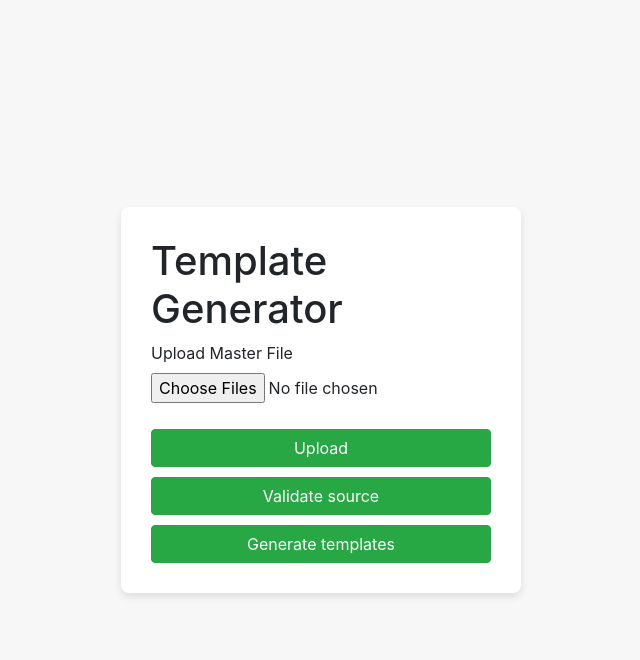
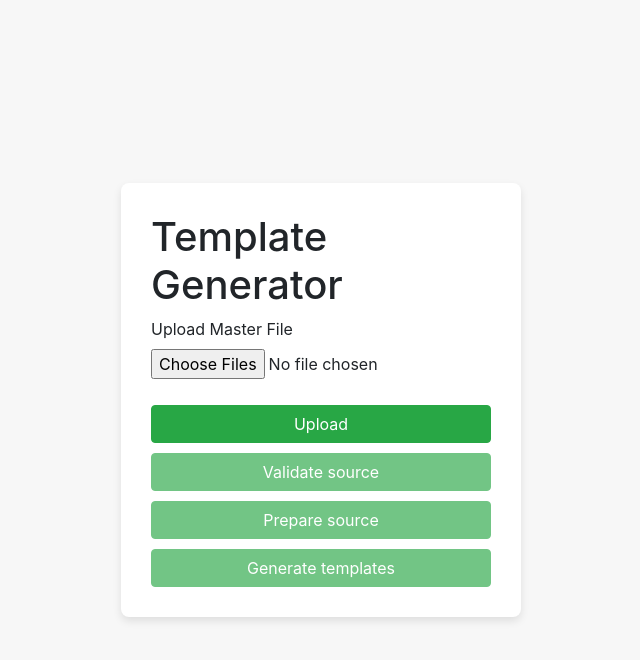
Before and after one commit to Gnanasarathy-alagesan/template-generation, a Flask app: page / in a window 1280 px wide. Shown: the top 660 px of the page, without its empty margins (319-959 px from the left). Run offline with Flask 3, Linux system fonts and the light colour scheme; some libraries are stand-ins or nearby versions.

Commit message:
|Added features|

```diff
--- a/app/app.py
+++ b/app/app.py
@@ -3,6 +3,7 @@ import os, sys
 from werkzeug.utils import secure_filename
 sys.path.append(os.path.dirname(os.path.dirname(os.path.abspath(__file__))))
 from utils.main import intial_prep, prepare_form_u
+from constants.generic import *
 
 app = Flask(__name__)
 
@@ -15,25 +16,30 @@ base_location = os.getcwd()
 SRC_FOLDER = f'{base_location}/source'
 app.config['UPLOAD_FOLDER'] = SRC_FOLDER
 
+# Global variable to store the DataFrame
+master_df= None
+
 @app.route('/upload', methods=['POST'])
 def upload_file():
     try:
         # Handle file upload
-        if 'srcFile' not in request.files:
+        if 'srcFiles' not in request.files:
             print("No file part")
             return 'No file part', 400
 
-        file = request.files['srcFile']
-        if file.filename == '':
+        files = request.files.getlist('srcFiles')
+        print(files)
+        if len(files) == 0:
             print("No selected file")
             return 'No selected file', 400
 
-        if file:
-            filename = secure_filename(file.filename)
-            print(filename)
-            file.save(os.path.join(app.config['UPLOAD_FOLDER'], filename))
+        for file in files:
+            if file:
+                filename = secure_filename(file.filename)
+                file.save(os.path.join(app.config['UPLOAD_FOLDER'], filename))
 
-            return 'File Uploaded successfully', 200
+
+        return 'File(s) Uploaded successfully', 200
 
     except Exception as e:
         print(e)
@@ -42,7 +48,7 @@ def upload_file():
 @app.route('/generate', methods=['GET'])
 def generate_file():
     try:
-        master_df = intial_prep()
+        global master_df
         prepare_form_u(master_df)
         return 'File Uploaded successfully', 200
 
@@ -53,7 +59,6 @@ def generate_file():
 @app.route('/validate', methods=['GET'])
 def validate_src():
     try:
-        src_file_list = ["master.xlsx"]
         directory = app.config['UPLOAD_FOLDER']
 
         existing_files = os.listdir(directory)
@@ -63,7 +68,7 @@ def validate_src():
         print(directory)
 
         # Check if each file in file_list exists in the directory
-        file_status = {file_name: file_name in existing_files for file_name in src_file_list}
+        file_status = {file_name: file_name in existing_files for file_name in SRC_FILE_LIST}
 
         print("file status:")
         print(file_status)
@@ -79,5 +84,16 @@ def validate_src():
         print(e)
         return str(e), 500
 
+@app.route('/prepare', methods=['GET'])
+def prepare_source():
+    try:
+        global master_df
+        master_df = intial_prep()
+        return 'Source prepared successfully', 200
+
+    except Exception as e:
+        print(e)
+        return str(e), 500
+
 if __name__ == '__main__':
     app.run(debug=False)
--- a/app/constants/generic.py
+++ b/app/constants/generic.py
@@ -3,3 +3,4 @@ STAGE = "stage"
 OUTPUT = "output"
 SOURCE = "source"
 TEMPLATE = "template"
+SRC_FILE_LIST = ["master.xlsx"]
--- a/app/static/home.js
+++ b/app/static/home.js
@@ -1,51 +1,49 @@
+window.onload = function() {
+    // Enable the upload button once the page loads
+    document.getElementById("uploadBtn").disabled = false;
+}
+
 function srcFileUpload() {
 
-    console.log("uploading src file")
+    console.log("uploading src file");
       var formData = new FormData();
       var fileInput = document.getElementById('fileUpload');
 
       // Check if a file is present
-      if (fileInput.files.length > 0) {
-          var file = fileInput.files[0];
-          formData.append('srcFile', file);
+      if (fileInput && fileInput.files && fileInput.files.length > 0) {
+
+          // Loop through the selected files and append them to FormData
+          for (var i = 0; i < fileInput.files.length; i++) {
+            var file = fileInput.files[i];
+            console.log("file:", file); // Log each file object for debugging
+            formData.append('srcFiles', file);
+        }
 
           // Perform AJAX request to upload file
           var xhr = new XMLHttpRequest();
           xhr.open('POST', '/upload', true);
-          console.log("uploading file ")
+          console.log("uploading file ");
 
           xhr.onload = function() {
               if (xhr.status === 200) {
-                console.log("success")
-                displaySuccessDialog("file-upload-msg", "File uploaded successfully")
-                  // File uploaded successfully
+                console.log("success");
+                displaySuccessDialog("file-upload-msg", "File(s) uploaded successfully");
+                enableNextButton('validateSrcBtn');
+                  // Files uploaded successfully
               } else {
                   // Error handling
-                  displayFailureDialog("file-upload-msg", "Error uploading file")
+                  displayFailureDialog("file-upload-msg", "Error uploading file(s)");
               }
           };
 
-          xhr.send(formData)
+          xhr.send(formData);
 
       } else {
           console.log('No file selected');
-          displayFailureDialog("file-upload-msg", "Source File Required")
+          displayFailureDialog("file-upload-msg", "Source File Required");
           return;
       }
     }
-
-function displaySuccessDialog(id, msg){
-    document.getElementById(id).style.display = "block";
-    document.getElementById(id).innerHTML = msg
-    document.getElementById(id).style.color = "green";
-    }
-
-function displayFailureDialog(id, msg){
-    document.getElementById(id).style.display = "block";
-    document.getElementById(id).innerHTML = msg;
-    document.getElementById(id).style.color = "red";
-    }
-
 
 function generateFiles() {
 
@@ -89,6 +87,7 @@ function validateSource() {
                 if (xhr.status === 200) {
                 console.log("success")
                 displaySuccessDialog("validate-source-msg", "Validation done")
+                enableNextButton('prepareSrcBtn');
 
                 } else {
                     displayFailureDialog("validate-source-msg", "Source file(s) missing")
@@ -98,3 +97,44 @@ function validateSource() {
             xhr.send()
 
     }
+
+function prepareSource() {
+
+    console.log("preparing source ")
+
+        var xhr = new XMLHttpRequest();
+
+        // Specify the type of request (GET) and the relative URL (e.g., '/api/data')
+        xhr.open('GET', '/prepare', true);
+
+        // Set up what happens when the request is done
+        xhr.onload = function () {
+            if (xhr.status == 200) {
+                console.log("source preparation success")
+                displaySuccessDialog("prepare-source-msg", "Source prepared successfully")
+                enableNextButton('generateTemplateBtn');
+                } else {
+                    console.log("source preparation Failed")
+                    displayFailureDialog("prepare-source-msg", "Source preparation Failed")
+            };
+        };
+
+        // Send the request
+        xhr.send();
+    }
+
+function displaySuccessDialog(id, msg){
+    document.getElementById(id).style.display = "block";
+    document.getElementById(id).innerHTML = msg
+    document.getElementById(id).style.color = "green";
+    }
+
+function displayFailureDialog(id, msg){
+    document.getElementById(id).style.display = "block";
+    document.getElementById(id).innerHTML = msg;
+    document.getElementById(id).style.color = "red";
+    }
+
+function enableNextButton(buttonId) {
+    document.getElementById(buttonId).disabled = false;
+}
--- a/app/templates/home.html
+++ b/app/templates/home.html
@@ -16,11 +16,13 @@
                 <label for="fileUpload">Upload Master File</label>
                 <input type="file" class="form-control-file" id="fileUpload" accept=".xlsx" multiple>
             </div>
-            <button type="button" class="btn btn-success" id="uploadBtn" onclick="srcFileUpload(); return false;">Upload</button>
+            <button type="button" class="btn btn-success" id="uploadBtn" onclick="srcFileUpload(); return false; disabled">Upload</button>
             <div class="centerText" id="file-upload-msg"></div>
-            <button type="button" class="btn btn-success" id="validateSrcBtn" onclick="validateSource(); return false;">Validate source</button>
+            <button type="button" class="btn btn-success" id="validateSrcBtn" onclick="validateSource(); return false;" disabled>Validate source</button>
             <div class="centerText" id="validate-source-msg"></div>
-            <button type="button" class="btn btn-success" id="prepareTemplateBtn" onclick="generateFiles(); return false;">Generate templates</button>
+            <button type="button" class="btn btn-success" id="prepareSrcBtn" onclick="prepareSource(); return false;" disabled>Prepare source</button>
+            <div class="centerText" id="prepare-source-msg"></div>
+            <button type="button" class="btn btn-success" id="generateTemplateBtn" onclick="generateFiles(); return false;" disabled>Generate templates</button>
             <div class="centerText" id="generate-files-msg"></div>
         </form>
     </div>
```
Also changed, not shown: 3 other files.
